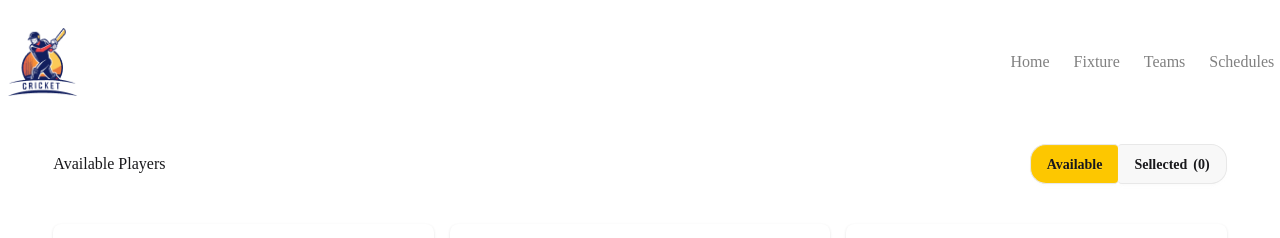
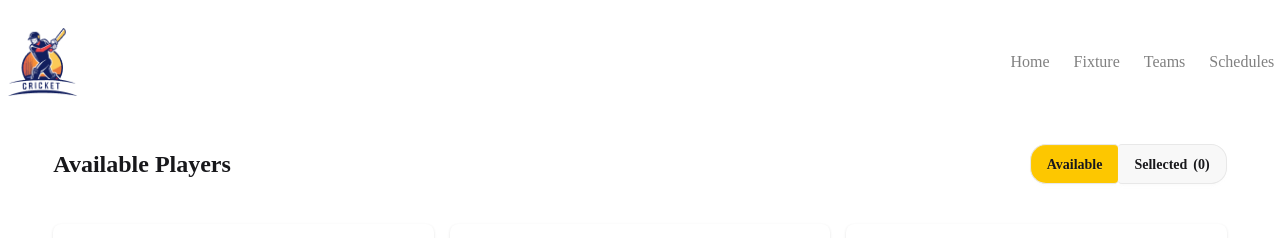
Before and after one commit to asik247/bpl-project, a React (Vite) app: page / in a window 1280 px wide. Shown: the top 238 px of the page. Built offline with nearby package versions, Linux system fonts and the light colour scheme.

Commit message:
Choose Player code implement

```diff
--- a/src/App.jsx
+++ b/src/App.jsx
@@ -28,7 +28,7 @@ const handleSellected = ()=>{
      {/* Avaiable code start here */}
     <div className='flex justify-between items-center w-11/12 mx-auto m-10'>
       {/* <h1 className='font-bold text-2xl'>Available Players</h1> */}
-      <h1>{toggle ? "Available Players" : "Selected Players"}</h1>
+      <h1 className='font-bold text-2xl'>{toggle ? "Available Players" : "Selected Players"}</h1>
       <div>
         <button onClick={handleAvailabe} className={`btn border-r-0 rounded-l-2xl ${toggle===true?"bg-yellow-400" :""}`}>Available</button>
         <button onClick={handleSellected} className={`btn border-l-0  rounded-r-2xl ${toggle===false?"bg-yellow-400":""}`}>Sellected <span>(0)</span></button>
--- a/src/Components/Player/Player.jsx
+++ b/src/Components/Player/Player.jsx
@@ -1,8 +1,8 @@
 import React from 'react';
 import flagImg from '../../assets/flag.png'
 import grupImg from '../../assets/grup.png'
-const Player = ({ player }) => {
-    console.log(player);
+const Player = ({ player,handleChoosePlayer }) => {
+    // console.log(player,);
     const { id, img, name, country, rating, batting, bowling, price } = player;
     return (
         <div>
@@ -34,7 +34,7 @@ const Player = ({ player }) => {
 
                 <div className="card-actions flex justify-between items-center">
                     <p className="font-semibold">Price:${price}</p>
-                    <button className="btn">Choose player</button>
+                    <button onClick={()=>handleChoosePlayer(player)} className="btn">Choose player</button>
                 </div>
 
             </div>
--- a/src/Components/Players/Players.jsx
+++ b/src/Components/Players/Players.jsx
@@ -3,12 +3,15 @@ import Player from '../Player/Player';
 
 const Players = ({ fatchPromise }) => {
     const allPlayers = use(fatchPromise);
-    console.log(allPlayers);
+    // console.log(allPlayers);
+    const handleChoosePlayer = (player) =>{
+        console.log("Chooce btn clicked",player);
+    }
     return (
         <div>
             <div className='grid md:grid-cols-3 gap-4 w-11/12 mx-auto'>
                 {
-                    allPlayers.map(player => <Player key={player.id} player={player}></Player>)
+                    allPlayers.map(player => <Player handleChoosePlayer={handleChoosePlayer} key={player.id} player={player}></Player>)
                 }
             </div>
         </div>
```
